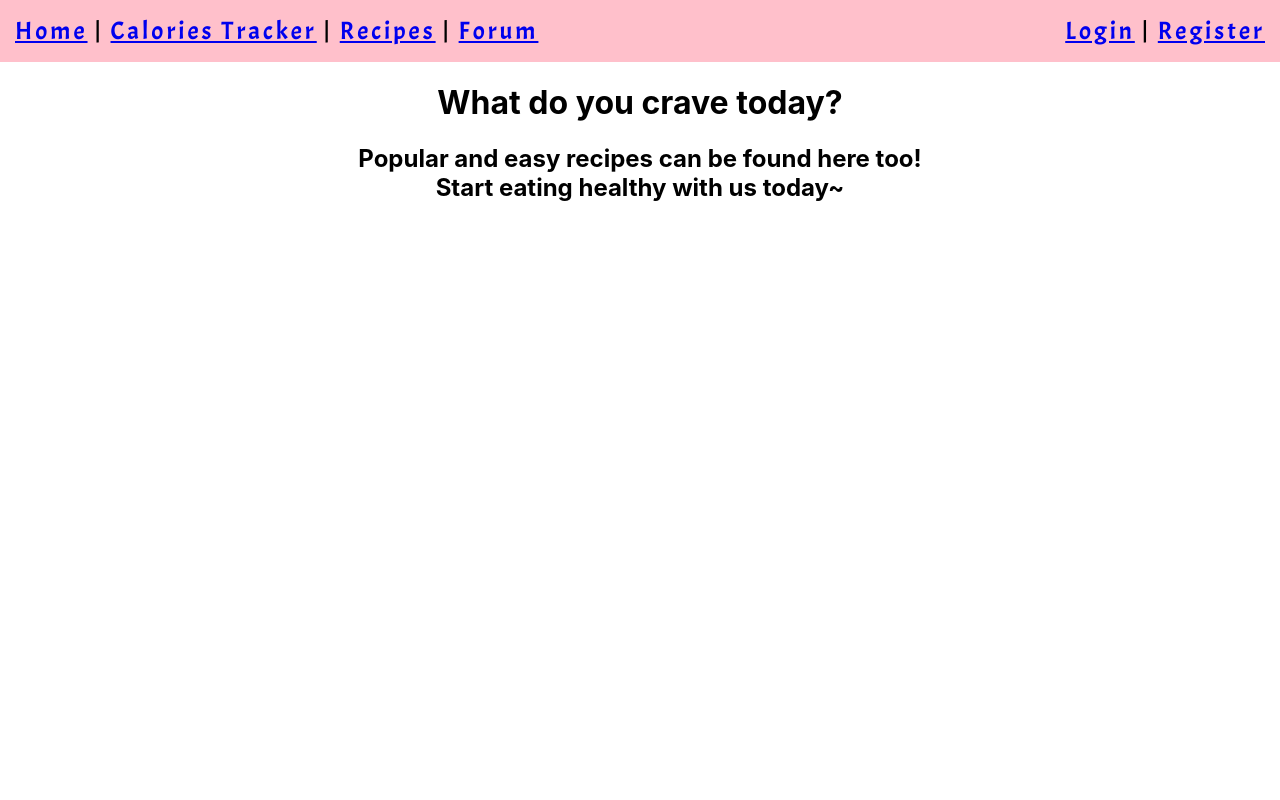
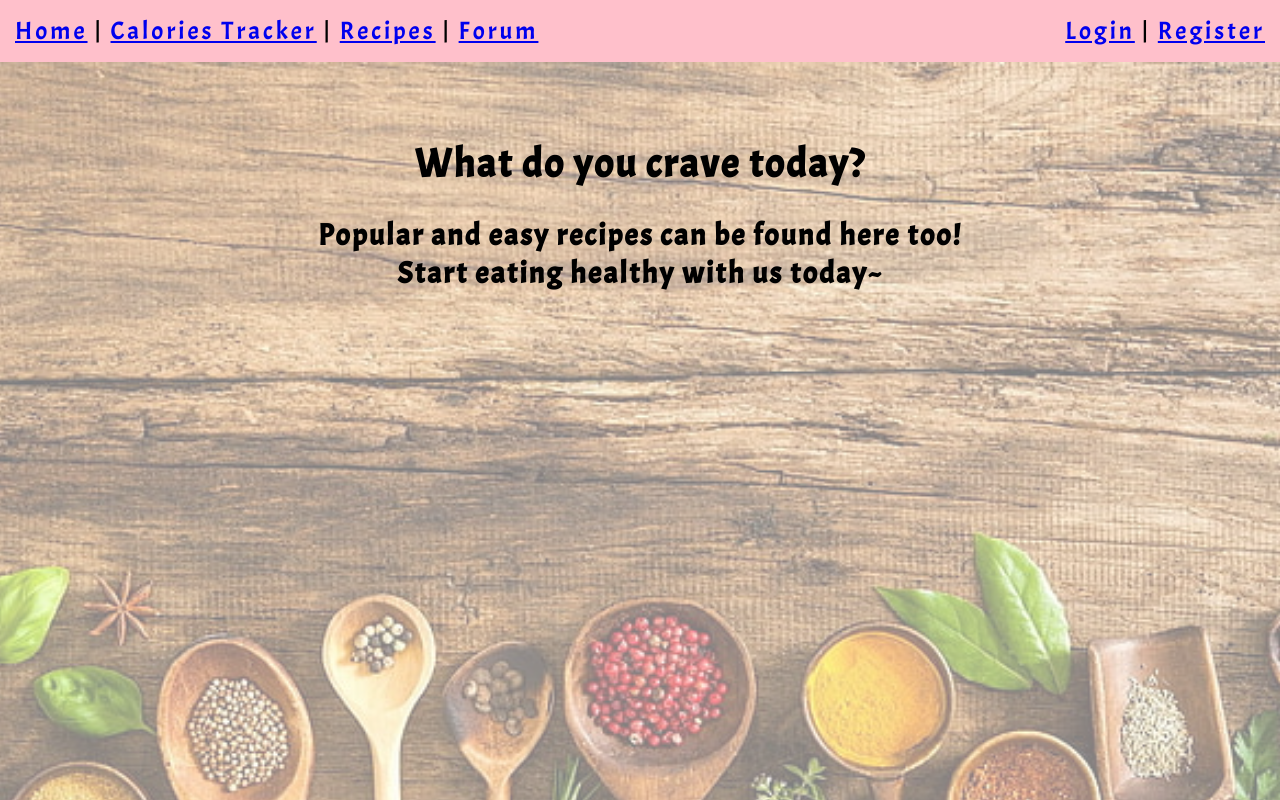
Before and after one commit to joykwokll/Foodie-Diary, a React (Create React App) app: page /Recipes in a window 1280 px wide. Shown: the top 800 px of the page. Built offline with nearby package versions, Linux system fonts and the light colour scheme; a web font is replaced by a local one.

Commit message:
Recipes css up

```diff
--- /dev/null
+++ b/src/Routes/Recipes/Recipes.css
@@ -0,0 +1,25 @@
+.Recipesbg {
+    text-align: center;
+    background-image: url("./RecipesBG.jpeg");
+    opacity: 0.5;
+    background-repeat: no-repeat;
+    background-size: cover;
+    background-position: center;
+    width: 100%;
+    Height: 900px;
+    border-color: pink;
+    position: absolute;
+    top: 62px;
+    transform: rotate(180deg);
+}
+
+.Recipes {
+    font-family: 'Acme', sans-serif;
+    font-stretch: condensed;
+    font-size: 20px;
+    color: black;
+    letter-spacing: 2px;
+    position: relative;
+    top: 50px;
+    z-index: 1;
+}
--- a/src/Routes/Recipes.js
+++ b/src/Routes/Recipes/Recipes.js
@@ -1,12 +1,16 @@
 import React from 'react';
+import './Recipes.css';
 
 function Recipes() {
     return (
+        <div>
+        <div className = 'Recipesbg'></div>
         <div className = 'Recipes'>
             <h1>What do you crave today?</h1>
             <h2>Popular and easy recipes can be found here too!
                 <br/> Start eating healthy with us today~</h2>
         </div>
+        </div>
     )
 }
 
--- a/src/index.js
+++ b/src/index.js
@@ -6,7 +6,7 @@ import reportWebVitals from './reportWebVitals';
 import {BrowserRouter, Routes, Route} from 'react-router-dom';
 import Home from './Routes/Home/Home';
 import CaloriesTracker from './Routes/CaloriesTracker/CaloriesTracker';
-import Recipes from './Routes/Recipes';
+import Recipes from './Routes/Recipes/Recipes';
 import Forum from './Routes/Forum/Forum';
 import Login from './Routes/Login'
 import Register from './Routes/Register'
```
Also changed, not shown: src/Routes/Recipes/RecipesBG.jpeg (added).
